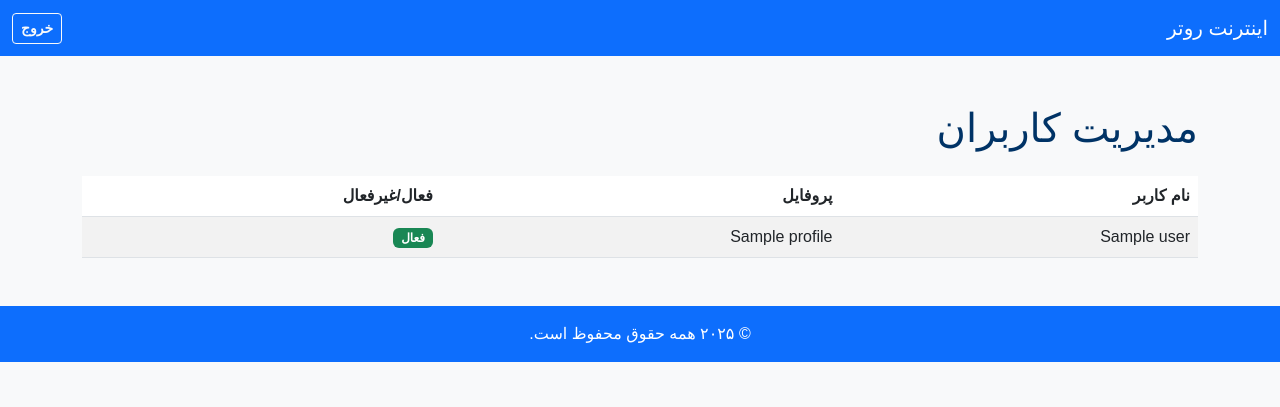
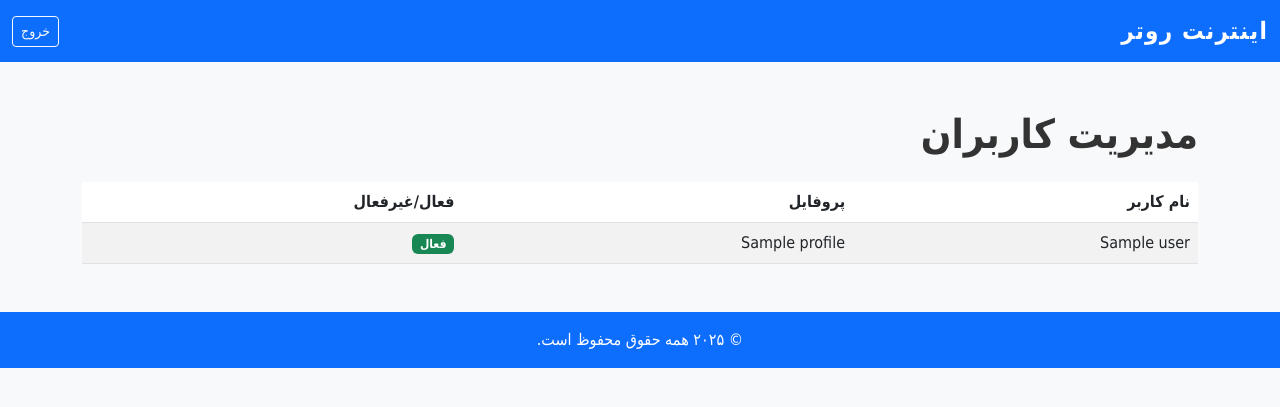
Before and after one commit to Nekooei-Dev/internet-router-ui, a Python web app: template templates/admin.html in a window 1280 px wide. Shown: the top 407 px of the page. Run offline with Jinja, Linux system fonts and the light colour scheme; the template is opened without the code that fills it: most values are stand-ins (such as "Sample title", 1, 10 or a date in 2020); some web fonts are replaced.

Commit message:
Update style.css

```diff
--- a/static/style.css
+++ b/static/style.css
@@ -1,15 +1,92 @@
+/* style.css - استایل سفارشی */
+
 body {
-    font-family: 'Vazir', sans-serif;
+    font-family: "Vazir", Tahoma, sans-serif;
+    background-color: #f8f9fa; /* پس‌زمینه روشن */
+    color: #333;
+    direction: rtl; /* راست‌چین */
 }
 
-h1, h2, h3, h4 {
-    color: #003366;
+.navbar-brand {
+    font-weight: bold;
+    font-size: 1.5rem;
+    letter-spacing: 0.05em;
 }
 
-.btn {
-    font-weight: bold;
+h1, h2, h3, h4, h5, h6 {
+    font-family: "Vazir", Tahoma, sans-serif;
+    font-weight: 600;
 }
 
-.table th, .table td {
-    vertical-align: middle;
+.table {
+    background-color: #fff;
 }
+
+.table thead {
+    background-color: #0d6efd; /* رنگ آبی بوسترپ */
+    color: white;
+}
+
+.table-striped > tbody > tr:nth-of-type(odd) {
+    background-color: #e9ecef;
+}
+
+.btn-primary {
+    background-color: #0d6efd;
+    border-color: #0d6efd;
+}
+
+.btn-primary:hover {
+    background-color: #0b5ed7;
+    border-color: #0a58ca;
+}
+
+.alert-danger {
+    font-weight: 500;
+}
+
+.badge.bg-success {
+    background-color: #198754 !important;
+}
+
+.badge.bg-danger {
+    background-color: #dc3545 !important;
+}
+
+/* فرم ورود */
+form {
+    font-size: 1rem;
+}
+
+/* برای ریسپانسیو بهتر */
+@media (max-width: 576px) {
+    .container {
+        padding: 0 15px;
+    }
+}
+
+/* لینک های ناوبری */
+.navbar-nav .nav-link {
+    color: white;
+}
+
+.navbar-nav .nav-link:hover {
+    color: #cfe2ff;
+}
+
+/* فرم خطا */
+.alert {
+    direction: rtl;
+}
+
+/* برخی فونت‌ها برای وب فارسی */
+/* اگر فونت وازیر رو دارید، اضافه کنید یا از گوگل فونت استفاده کنید */
+@font-face {
+  font-family: 'Vazir';
+  src: url('/static/fonts/Vazir.woff2') format('woff2'),
+       url('/static/fonts/Vazir.woff') format('woff');
+  font-weight: normal;
+  font-style: normal;
+}
+
+/* ... می‌توانید فونت‌ها یا استایل‌های اختصاصی بیشتری اضافه کنید */
```
